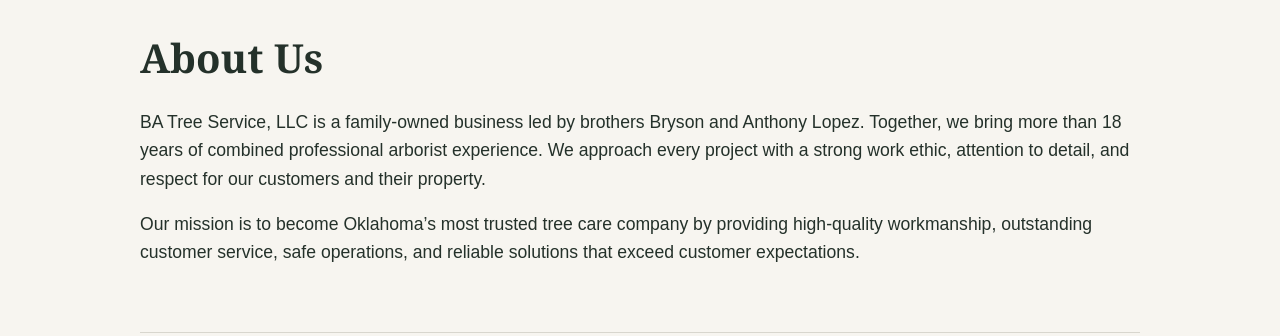
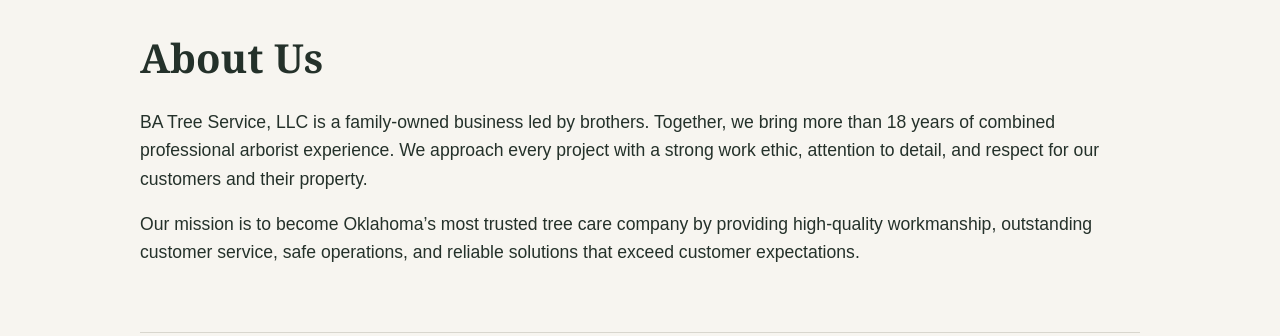
Before and after one commit to ashleylopez8976/ba-tree-service, a plain HTML site: page index.html in a window 1280 px wide. Shown: the part 746-1082 px from the top of the page. Drawn offline with Linux system fonts and the light colour scheme.

Commit message:
Update About Us section

```diff
--- a/index.html
+++ b/index.html
@@ -53,8 +53,7 @@
   <h2>About Us</h2>
 
   <p>
-    BA Tree Service, LLC is a family-owned business led by brothers Bryson and
-    Anthony Lopez. Together, we bring more than 18 years of combined professional
+    BA Tree Service, LLC is a family-owned business led by brothers. Together, we bring more than 18 years of combined professional
     arborist experience. We approach every project with a strong work ethic,
     attention to detail, and respect for our customers and their property.
   </p>
```
